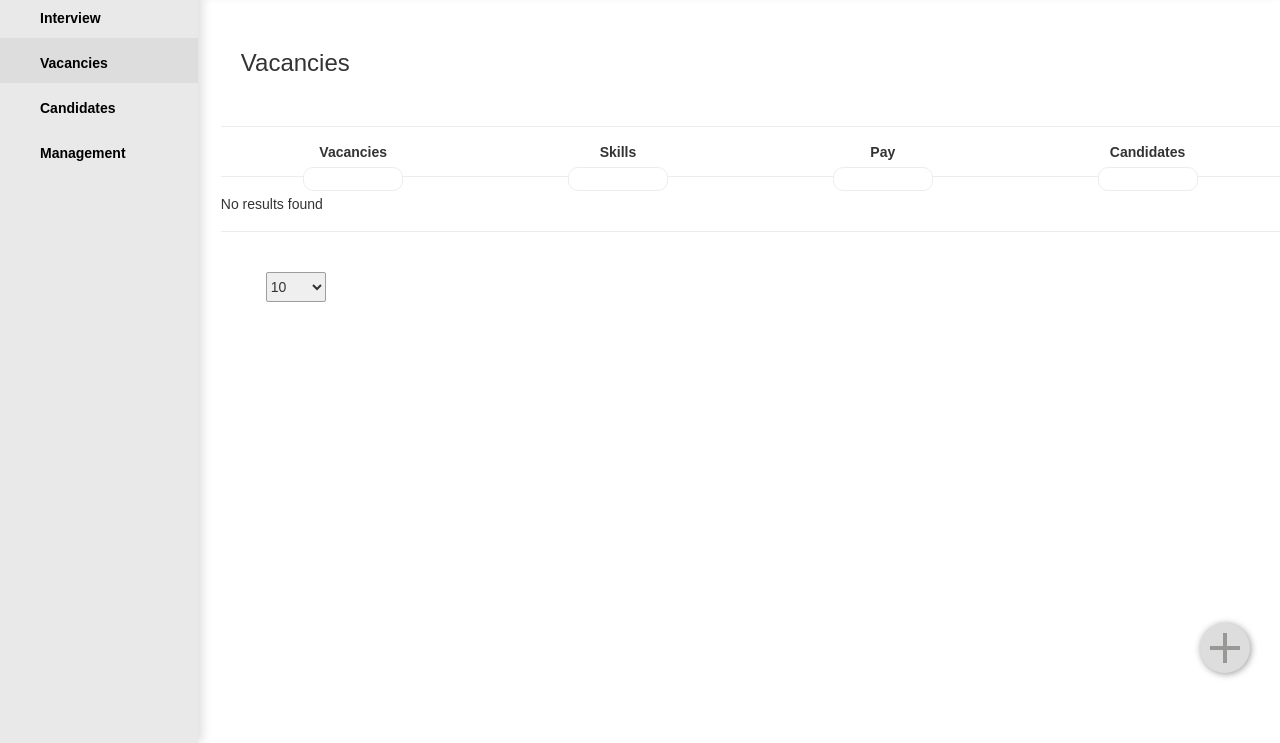
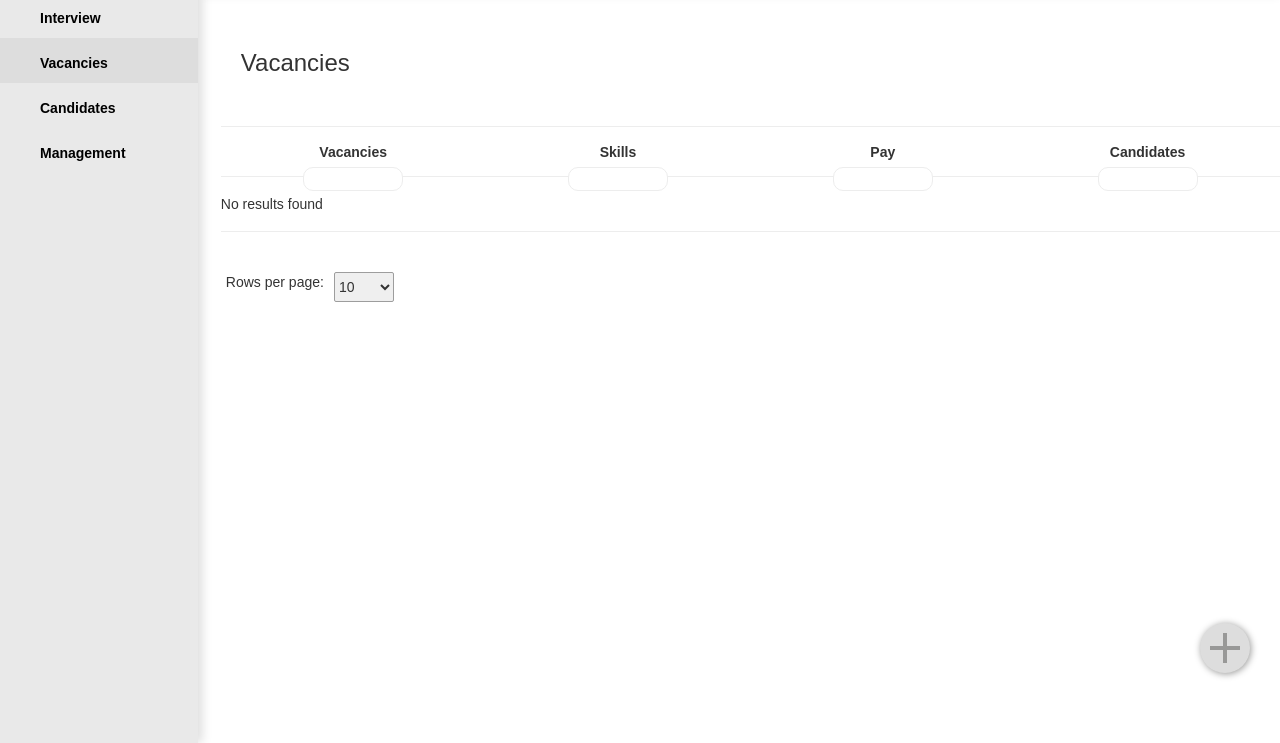
Before and after one commit to artur-nikitsin/Training-team-4, a website: page public/HR_APP_Page_Mobile.html in a window 1280 px wide. Shown: the part 57-800 px from the top of the page. Drawn offline with Linux system fonts and the light colour scheme; no server answers.

Commit message:
Issue#50

```diff
--- a/public/HR_APP_Page_Mobile.html
+++ b/public/HR_APP_Page_Mobile.html
@@ -195,6 +195,7 @@
                     </table>
 
                     <div class="jplist-panel-vacancies">
+                        <div><p>Rows per page:</p></div>
                         <div>
                             <select
                                     class="jplist-select"
--- a/public/assets/css/stylesForHRAPP_Mobile.css
+++ b/public/assets/css/stylesForHRAPP_Mobile.css
@@ -393,7 +393,7 @@ select {
 .jplist-panel-vacancies,
 .jplist-panel-candidates{
   float: top;
-  margin-left: 40px;
+  margin-left: auto;
   padding-top: 40px;
   height: 100px;
 }
```
